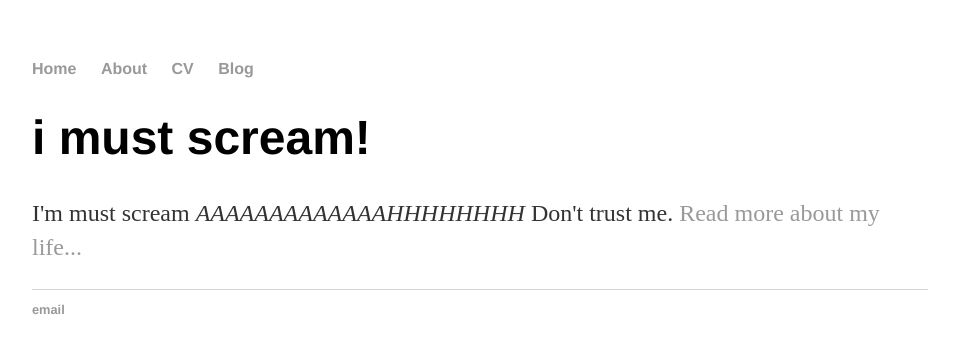
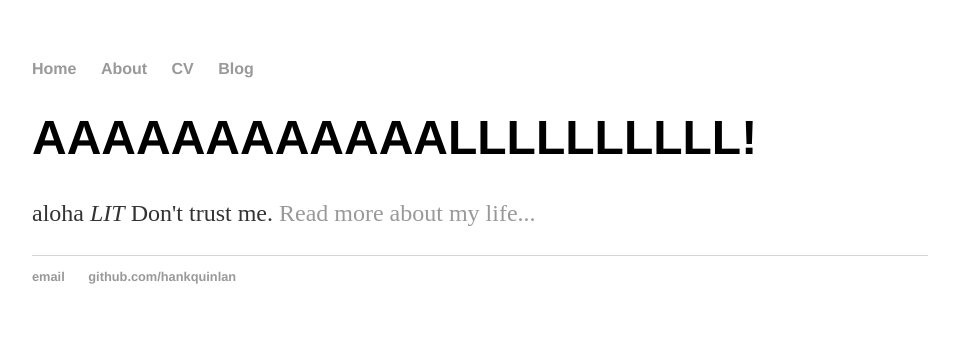
Before and after one commit to keekov/keekov.github.io, a Jekyll site: the page built from index.html, in a window 1280 px wide. Shown: the top 353 px of the page, without its empty margins (160-1119 px from the left). Built offline with Jekyll 4.4.1, drawn with Linux system fonts in a browser that asks for light colours.

Commit message:
Update index.html

```diff
--- a/index.html
+++ b/index.html
@@ -1,29 +1,8 @@
-<!DOCTYPE html>
-<html>
-	<head>
-		<title>AAAAAAAAAAAAAAAAAAAAAAAAA!!!</title>
-		<!-- link to main stylesheet -->
-		<link rel="stylesheet" type="text/css" href="/css/main.css">
-	</head>
-	<body>
-		<nav>
-    		<ul>
-        		<li><a href="/">Home</a></li>
-	        	<li><a href="/about">About</a></li>
-        		<li><a href="/cv">CV</a></li>
-        		<li><a href="/blog">Blog</a></li>
-    		</ul>
-		</nav>
-		<div class="container">
-    		<div class="blurb">
-        		<h1>i must scream!</h1>
-				<p>I'm must scream <em>AAAAAAAAAAAAAHHHHHHHH</em> Don't trust me. <a href="/about">Read more about my life...</a></p>
-    		</div><!-- /.blurb -->
-		</div><!-- /.container -->
-		<footer>
-    		<ul>
-        		<li><a href="mailto:keeko.villavecesgmail.com">email</a></li>
-			</ul>
-		</footer>
-	</body>
-</html>
+---
+layout: default
+title: Welcome!
+---
+<div class="blurb">
+	<h1>AAAAAAAAAAAALLLLLLLLLL!</h1>
+	<p>aloha <em>LIT</em> Don't trust me. <a href="/about">Read more about my life...</a></p>
+</div><!-- /.blurb -->
```
